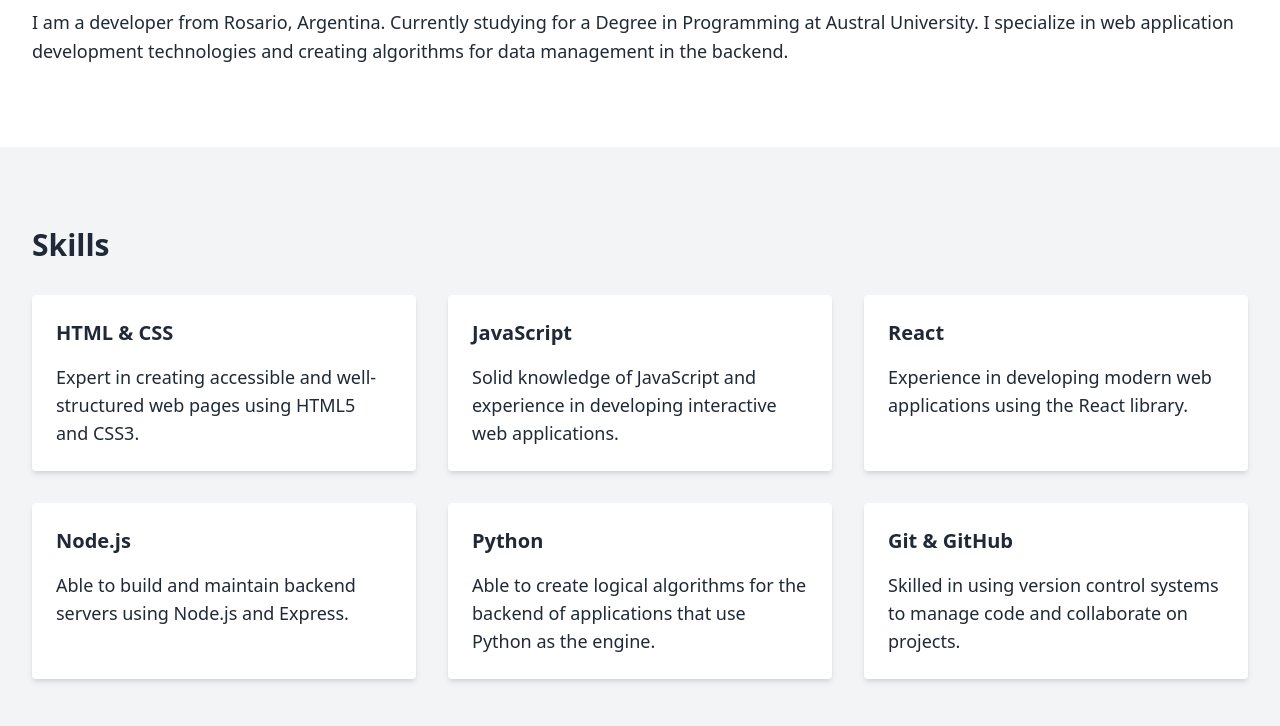
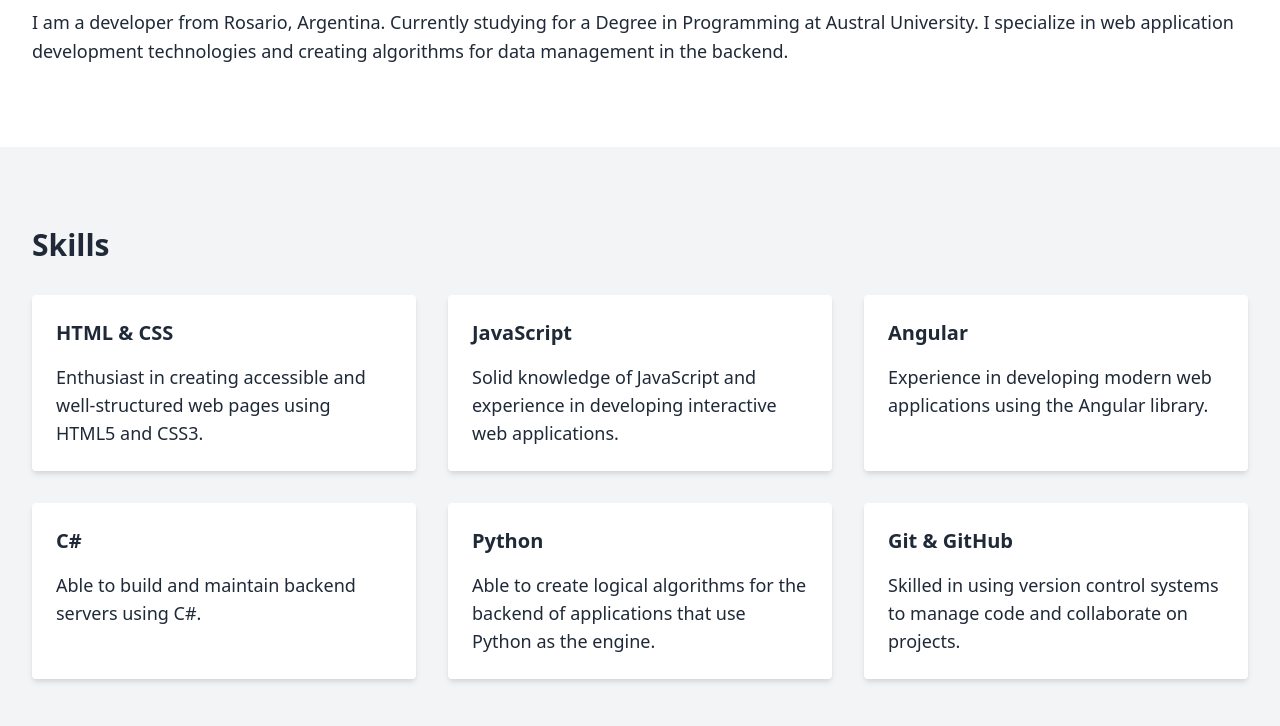
Before and after one commit to PeyranoDev/PeyranoDev.github.io, a website: page index.html in a window 1280 px wide. Shown: the part 508-1234 px from the top of the page. Drawn offline with nearby package versions, Linux system fonts and the light colour scheme.

Commit message:
Update index.html

```diff
--- a/index.html
+++ b/index.html
@@ -56,19 +56,19 @@
             <div class="grid grid-cols-1 md:grid-cols-2 lg:grid-cols-3 gap-8">
                 <div class="bg-white p-6 shadow-md rounded">
                     <h3 class="text-xl font-bold mb-4">HTML & CSS</h3>
-                    <p class="text-lg">Expert in creating accessible and well-structured web pages using HTML5 and CSS3.</p>
+                    <p class="text-lg">Enthusiast in creating accessible and well-structured web pages using HTML5 and CSS3.</p>
                 </div>
                 <div class="bg-white p-6 shadow-md rounded">
                     <h3 class="text-xl font-bold mb-4">JavaScript</h3>
                     <p class="text-lg">Solid knowledge of JavaScript and experience in developing interactive web applications.</p>
                 </div>
                 <div class="bg-white p-6 shadow-md rounded">
-                    <h3 class="text-xl font-bold mb-4">React</h3>
-                    <p class="text-lg">Experience in developing modern web applications using the React library.</p>
+                    <h3 class="text-xl font-bold mb-4">Angular</h3>
+                    <p class="text-lg">Experience in developing modern web applications using the Angular library.</p>
                 </div>
                 <div class="bg-white p-6 shadow-md rounded">
-                    <h3 class="text-xl font-bold mb-4">Node.js</h3>
-                    <p class="text-lg">Able to build and maintain backend servers using Node.js and Express.</p>
+                    <h3 class="text-xl font-bold mb-4">C#</h3>
+                    <p class="text-lg">Able to build and maintain backend servers using C#.</p>
                 </div>
                 <div class="bg-white p-6 shadow-md rounded">
                     <h3 class="text-xl font-bold mb-4">Python</h3>
```
